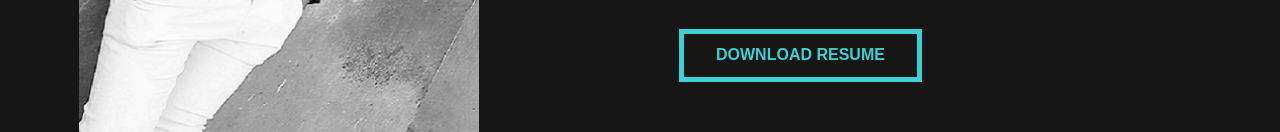
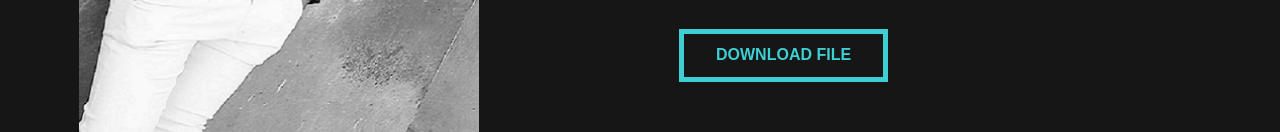
Before and after one commit to Piyush939-code/myportfolio, a plain HTML site: page index.html in a window 1280 px wide. Shown: the part 534-666 px from the top of the page. Drawn offline with nearby package versions, Linux system fonts and the light colour scheme.

Commit message:
resume to file

```diff
--- a/index.html
+++ b/index.html
@@ -43,7 +43,7 @@
                 <p>To become a successful professional in the field of Information Technology  by utilizing my skills and enable  further personal and professional development and work towards the prosperity  of the organization.
         </p>
               <div>
-                <button class="btn btn-secondary">DOWNLOAD RESUME</button>
+                <button class="btn btn-secondary">DOWNLOAD FILE</button>
 
               </div>
             </div>
```
